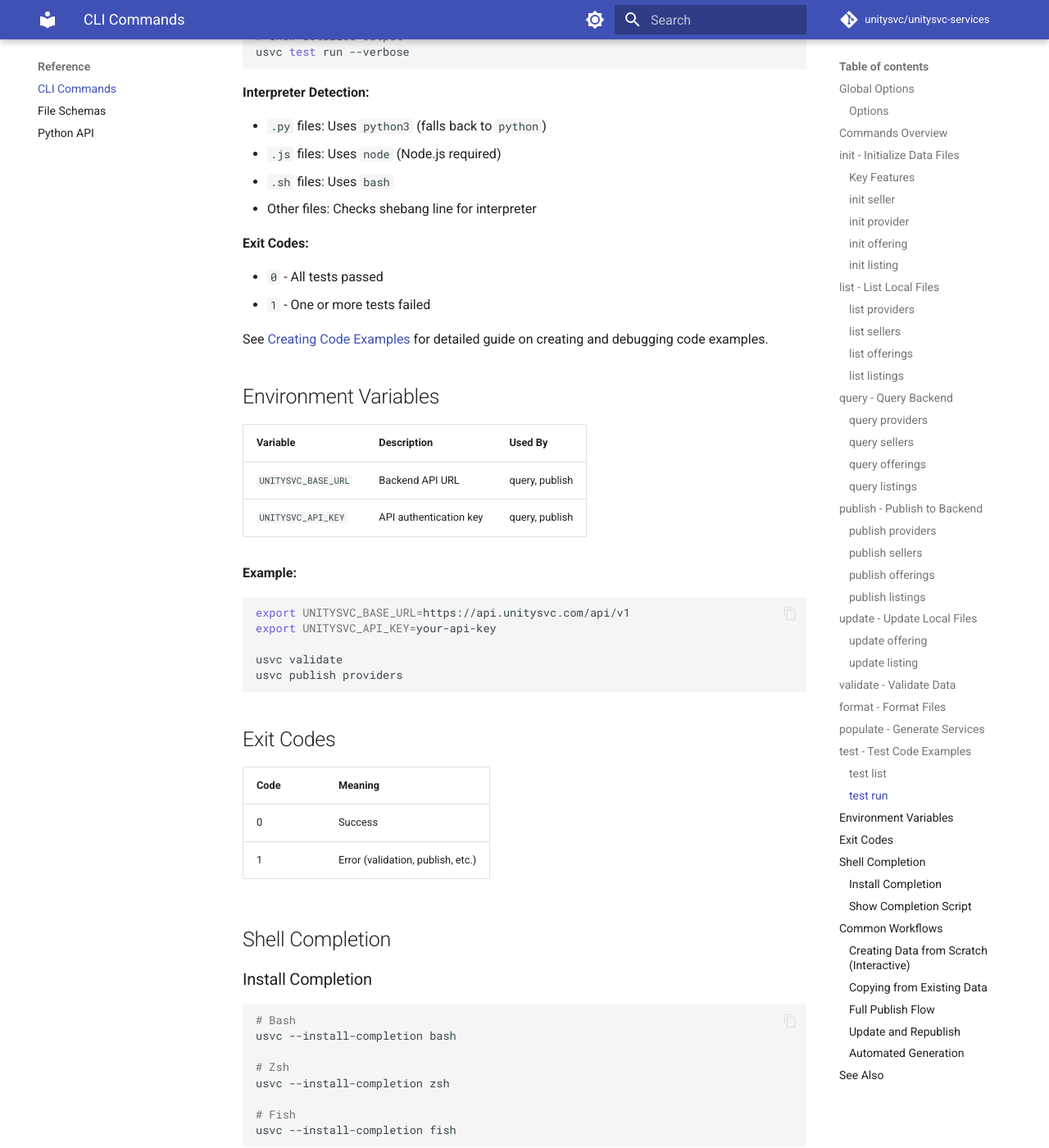
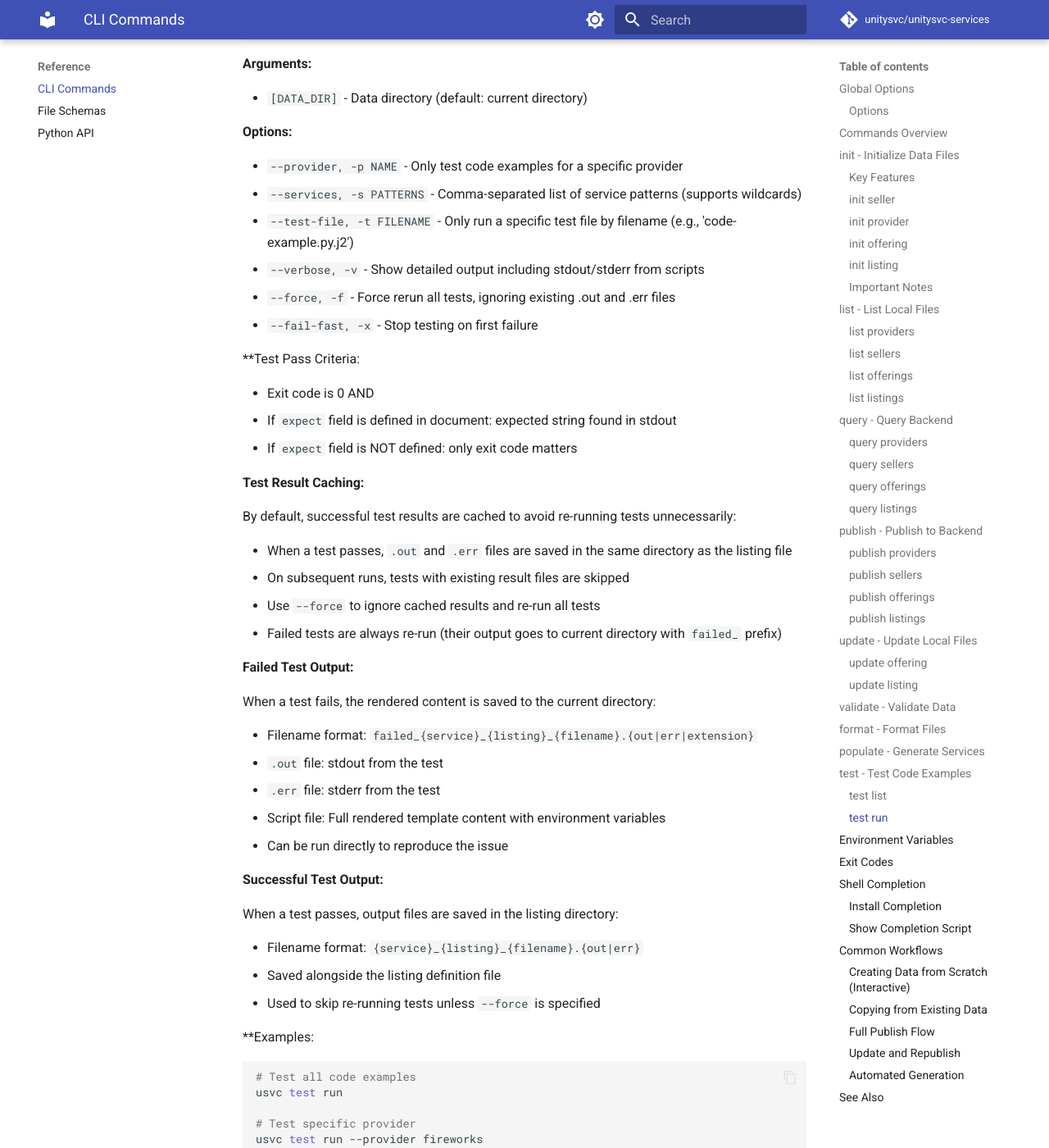
Before and after one commit to unitysvc/unitysvc-services, an MkDocs documentation site: the page built from docs/cli-reference.md, in a window 1280 px wide and 1400 px high, scrolled down 19553 px. Shown: the whole window at 82% size. Built offline with MkDocs 1.6.1 and Material for MkDocs 9.7.7, drawn with Linux system fonts in a browser that asks for light colours; comment, search, counter and statistics services are not loaded; some of the changed text lies outside the part shown.

Commit message:
Skip tests (#18)
* add option --force and skip tests with existing .out and .err files
* add option --fail-fast

````diff
--- a/docs/cli-reference.md
+++ b/docs/cli-reference.md
@@ -44,13 +44,14 @@ All `init` commands support two modes:
 ### Key Features
 
 **Interactive Mode Features:**
-- ✅ **Auto-discovery**: Automatically detects seller and service names from existing files
-- ✅ **Validation**: Email format, URI validation, integer checks, and more
-- ✅ **Smart defaults**: Computed defaults based on previous inputs or filesystem discovery
-- ✅ **Skip optional fields**: Press Enter to skip any optional field
-- ✅ **Complex objects**: Add documents and pricing information interactively
-- ✅ **File validation**: Checks document file paths exist before saving
-- ✅ **Cancellation**: Press Ctrl+C to cancel at any time
+
+-   ✅ **Auto-discovery**: Automatically detects seller and service names from existing files
+-   ✅ **Validation**: Email format, URI validation, integer checks, and more
+-   ✅ **Smart defaults**: Computed defaults based on previous inputs or filesystem discovery
+-   ✅ **Skip optional fields**: Press Enter to skip any optional field
+-   ✅ **Complex objects**: Add documents and pricing information interactively
+-   ✅ **File validation**: Checks document file paths exist before saving
+-   ✅ **Cancellation**: Press Ctrl+C to cancel at any time
 
 ### init seller
 
@@ -72,10 +73,10 @@ usvc init seller <name> [OPTIONS]
 
 **Interactive Mode** prompts for:
 
-- **Basic Information**: seller type (individual/organization/partnership/corporation), display name, description
-- **Contact Information**: primary email, secondary email, homepage URL
-- **Additional Details**: business registration, tax ID, account manager
-- **Status & Verification**: status (active/pending/disabled), KYC verification
+-   **Basic Information**: seller type (individual/organization/partnership/corporation), display name, description
+-   **Contact Information**: primary email, secondary email, homepage URL
+-   **Additional Details**: business registration, tax ID, account manager
+-   **Status & Verification**: status (active/pending/disabled), KYC verification
 
 **Examples:**
 
@@ -110,11 +111,11 @@ usvc init provider <name> [OPTIONS]
 
 **Interactive Mode** prompts for:
 
-- **Basic Information**: display name, description
-- **Contact & Web**: contact email, secondary email, homepage URL
-- **Provider Access**: API endpoint, API key, access method (http/websocket/grpc)
-- **Status**: provider status
-- **Service Population** (optional): Command to auto-generate service offerings via `usvc populate`
+-   **Basic Information**: display name, description
+-   **Contact & Web**: contact email, secondary email, homepage URL
+-   **Provider Access**: API endpoint, API key, access method (http/websocket/grpc)
+-   **Status**: provider status
+-   **Service Population** (optional): Command to auto-generate service offerings via `usvc populate`
 
 **Examples:**
 
@@ -158,11 +159,11 @@ usvc init offering <name> [OPTIONS]
 
 **Interactive Mode** prompts for:
 
-- **Basic Information**: service name, display name, version, description
-- **Classification**: service type (llm/embedding/vision/audio/image/video), upstream status
-- **Upstream Access Interface**: API endpoint, API key, documents (optional)
-- **Upstream Pricing** (optional): pricing unit, tier name, currency, price structure
-- **Additional Information**: tagline
+-   **Basic Information**: service name, display name, version, description
+-   **Classification**: service type (llm/embedding/vision/audio/image/video), upstream status
+-   **Upstream Access Interface**: API endpoint, API key, documents (optional)
+-   **Upstream Pricing** (optional): pricing unit, tier name, currency, price structure
+-   **Additional Information**: tagline
 
 **Pricing Structures:**
 
@@ -205,25 +206,27 @@ usvc init listing <name> [OPTIONS]
 
 **Interactive Mode** prompts for:
 
-- **Basic Information**: service name (auto-detected), listing name, display name
-- **Seller Information**: seller name (auto-detected from seller.json)
-- **Status**: listing status (unknown/upstream_ready/downstream_ready/ready/in_service/deprecated)
-- **Documents** (optional): Add multiple documents interactively
+-   **Basic Information**: service name (auto-detected), listing name, display name
+-   **Seller Information**: seller name (auto-detected from seller.json)
+-   **Status**: listing status (unknown/upstream_ready/downstream_ready/ready/in_service/deprecated)
+-   **Documents** (optional): Add multiple documents interactively
 
 **Auto-Discovery:**
 
 The listing workflow automatically discovers:
-- **seller_name**: Searches ./data, ./, ../data, ../ for seller.json/seller.toml
-- **service_name**: Searches ./, ../ for service.json/service.toml
+
+-   **seller_name**: Searches ./data, ./, ../data, ../ for seller.json/seller.toml
+-   **service_name**: Searches ./, ../ for service.json/service.toml
 
 This means you don't need to manually type names - they're auto-filled!
 
 **Document Support:**
 
 When adding documents, you can specify:
-- **Required**: title, MIME type, category
-- **Optional**: description, file path (relative to listing dir), external URL, public flag
-- **Validation**: File existence checks, at least one of file_path or external_URL required
+
+-   **Required**: title, MIME type, category
+-   **Optional**: description, file path (relative to listing dir), external URL, public flag
+-   **Validation**: File existence checks, at least one of file_path or external_URL required
 
 **Examples:**
 
@@ -240,6 +243,27 @@ usvc init listing standard
 # Copy mode
 usvc init listing new-listing --source ./data/old-listing
 ```
+
+### Important Notes
+
+**The `init` command provides a starting point but does not handle all fields and validate all input values.**
+
+The interactive mode and copy mode are designed to:
+
+-   Generate basic file structure according to the schema
+-   Populate fields with reasonable default values
+-   Validate common field formats (emails, URLs, etc.)
+-   Ensure required fields are populated
+
+However, **users are expected to manually review and modify the generated spec files** to ensure:
+
+-   Business logic correctness (pricing, terms, policies)
+-   Accurate service descriptions and metadata
+-   Proper document references and paths
+-   Compliance with organizational standards
+-   Semantic correctness beyond schema validation
+
+Always run `usvc validate` after manual modifications and before publishing to production.
 
 ## list - List Local Files
 
@@ -447,15 +471,16 @@ usvc publish providers --dryrun
 
 The `--dryrun` option allows you to preview what would happen during publish without making actual changes to the backend. This is useful for:
 
-- Verifying which entities would be created vs updated
-- Checking that all dependencies exist before publishing
-- Confirming changes before committing them
+-   Verifying which entities would be created vs updated
+-   Checking that all dependencies exist before publishing
+-   Confirming changes before committing them
 
 In dryrun mode:
-- No actual data is sent to the backend
-- Backend returns what action would be taken (create/update)
-- Missing dependencies are reported but don't cause errors
-- Summary shows what would happen if published
+
+-   No actual data is sent to the backend
+-   Backend returns what action would be taken (create/update)
+-   Missing dependencies are reported but don't cause errors
+-   Summary shows what would happen if published
 
 **Dryrun Output Format:**
 
@@ -504,10 +529,11 @@ Summary
 ```
 
 Notes:
-- Created: Entities that would be created (don't exist on backend)
-- Updated: Entities that would be updated (exist but have changes)
-- Failed: Entities that encountered errors (shown in red if > 0, blank if 0)
-- Blank cells indicate zero count for easier reading
+
+-   Created: Entities that would be created (don't exist on backend)
+-   Updated: Entities that would be updated (exist but have changes)
+-   Failed: Entities that encountered errors (shown in red if > 0, blank if 0)
+-   Blank cells indicate zero count for easier reading
 
 **Publishing Order (when publishing all):**
 
@@ -839,24 +865,45 @@ unitysvc_services test run [DATA_DIR] [OPTIONS]
 
 -   `--provider, -p NAME` - Only test code examples for a specific provider
 -   `--services, -s PATTERNS` - Comma-separated list of service patterns (supports wildcards)
+-   `--test-file, -t FILENAME` - Only run a specific test file by filename (e.g., 'code-example.py.j2')
 -   `--verbose, -v` - Show detailed output including stdout/stderr from scripts
+-   `--force, -f` - Force rerun all tests, ignoring existing .out and .err files
+-   `--fail-fast, -x` - Stop testing on first failure
 
-**Test Pass Criteria:**
+**Test Pass Criteria:
 
 -   Exit code is 0 AND
 -   If `expect` field is defined in document: expected string found in stdout
 -   If `expect` field is NOT defined: only exit code matters
 
+**Test Result Caching:**
+
+By default, successful test results are cached to avoid re-running tests unnecessarily:
+
+-   When a test passes, `.out` and `.err` files are saved in the same directory as the listing file
+-   On subsequent runs, tests with existing result files are skipped
+-   Use `--force` to ignore cached results and re-run all tests
+-   Failed tests are always re-run (their output goes to current directory with `failed_` prefix)
+
 **Failed Test Output:**
 
 When a test fails, the rendered content is saved to the current directory:
 
--   Filename format: `failed_{service}_{title}{extension}`
--   Contains environment variables used (API_KEY, API_ENDPOINT)
--   Full rendered template content
+-   Filename format: `failed_{service}_{listing}_{filename}.{out|err|extension}`
+-   `.out` file: stdout from the test
+-   `.err` file: stderr from the test
+-   Script file: Full rendered template content with environment variables
 -   Can be run directly to reproduce the issue
 
-**Examples:**
+**Successful Test Output:**
+
+When a test passes, output files are saved in the listing directory:
+
+-   Filename format: `{service}_{listing}_{filename}.{out|err}`
+-   Saved alongside the listing definition file
+-   Used to skip re-running tests unless `--force` is specified
+
+**Examples:
 
 ```bash
 # Test all code examples
@@ -871,11 +918,24 @@ usvc test run --services "llama*,gpt-4*"
 # Test single service
 usvc test run --services "llama-3-1-405b-instruct"
 
+# Test specific file
+usvc test run --test-file "code-example.py.j2"
+
 # Combine filters
 usvc test run --provider fireworks --services "llama*"
 
 # Show detailed output
 usvc test run --verbose
+
+# Force rerun all tests (ignore cached results)
+usvc test run --force
+
+# Stop on first failure (useful for quick feedback)
+usvc test run --fail-fast
+
+# Combine options
+usvc test run --force --fail-fast --verbose
+usvc test run -f -x -v  # Short form
 ```
 
 **Interpreter Detection:**
@@ -980,10 +1040,11 @@ usvc publish
 ```
 
 **Note**: The interactive prompts include:
-- ✅ Auto-discovery of seller/service names
-- ✅ Validation of emails, URLs, and required fields
-- ✅ Smart defaults (e.g., display name from ID)
-- ✅ Optional document and pricing support
+
+-   ✅ Auto-discovery of seller/service names
+-   ✅ Validation of emails, URLs, and required fields
+-   ✅ Smart defaults (e.g., display name from ID)
+-   ✅ Optional document and pricing support
 
 ### Copying from Existing Data
 
@@ -1004,10 +1065,11 @@ usvc init seller new-seller --source ./data/acme-corp
 ```
 
 **Benefits of copy mode:**
-- 🚀 Skip interactive prompts for similar services
-- 📋 Preserves structure and documents
-- ⚡ Faster than manual entry for bulk creation
-- 🔄 Updates names and IDs automatically
+
+-   🚀 Skip interactive prompts for similar services
+-   📋 Preserves structure and documents
+-   ⚡ Faster than manual entry for bulk creation
+-   🔄 Updates names and IDs automatically
 
 ### Full Publish Flow
 
--- a/pyproject.toml
+++ b/pyproject.toml
@@ -4,7 +4,7 @@ build-backend = "setuptools.build_meta"
 
 [project]
 name = "unitysvc-services"
-version = "0.1.11"
+version = "0.1.12"
 description = "SDK for digital service providers on UnitySVC"
 readme = "README.md"
 authors = [{ name = "Bo Peng", email = "bo.peng@unitysvc.com" }]
````
Also changed, not shown: docs/code-examples.md (+21 -7 lines), 2 other files.
